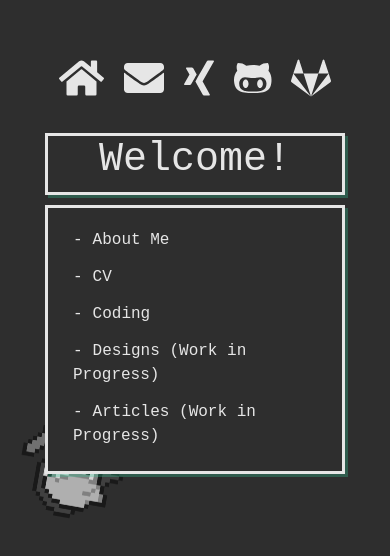
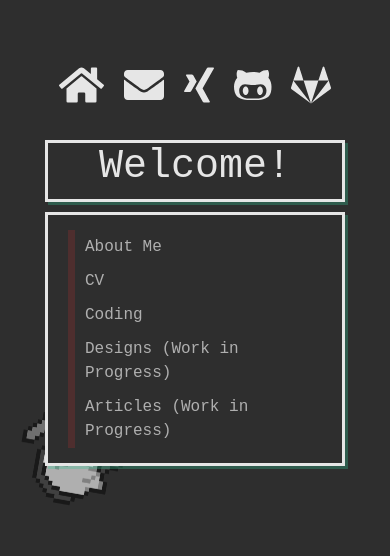
Before and after one commit to PrettyCoffee/PrettyCoffee.github.io, a React (Create React App) app: page / in a window 390 px wide. Shown: the part 164-720 px from the top of the page. Built offline with nearby package versions, Linux system fonts and the light colour scheme; the HTML template or start-up script is replaced by a standard one.

Commit message:
New home menu-item hover

```diff
--- a/src/containers/About/About.tsx
+++ b/src/containers/About/About.tsx
@@ -43,7 +43,7 @@ export function About(props:any){
             <div className="content-body content-body-me">
                 <h2>Videogames <FontAwesomeIcon className="h2-icon" icon={faGamepad}/></h2>
                 <p>
-                Videogames are a great hobby to calm and train your mind. <br/>
+                Videogames are a great hobby to calm down and train your mind. <br/>
                 Besides ARPGs like Dark Souls I am also playing rythm games like Beat-Saber. And much more if there is enough spare time left!
                 </p>
             </div>
@@ -51,7 +51,7 @@ export function About(props:any){
             <div className="content-body content-body-me">
                 <h2>Music I <FontAwesomeIcon className="h2-icon" icon={faHeart}/></h2>
                 <p>
-                    I always listen to music because it fits every mood. I have been jumping between many genres the last years. To name some of them:<br/>
+                    I am always listening to music because it fits every mood. I have been jumping between many genres the last years. To name some of them:<br/>
                     - Doom/Black Metal<br/>
                     - Lofi Hip-Hop<br/>
                     - Videogame Soundtracks<br/>
--- a/src/containers/Home/Home.css
+++ b/src/containers/Home/Home.css
@@ -1,3 +1,4 @@
+/*
 div.content-body.menu > div {
     padding: 5px 5px 5px 5px;
     border-bottom: 3px solid rgba(255,255,255,0);
@@ -16,6 +17,39 @@ div.content-body.menu > div:hover, div.content-body.menu > div:active {
     box-shadow: 3px 3px 0 var(--accent-color), -3px -3px 0 var(--accent-color2);
     transition: 0.3s;
 }
+
+div.content-body.menu > div:before {
+    content: "-";
+    padding-right: 10px;
+}
+div.content-body.menu > div {
+    padding: 5px 5px 5px 10px;
+    border-left: 7px solid rgba(0,0,0,0);
+    transition: 0.3s;
+    cursor: pointer;
+    opacity: 0.7
+}
+
+div.content-body.menu > div:hover, div.content-body.menu > div:active {
+    box-shadow: 3px 3px 0 var(--accent-color), -3px -3px 0 var(--accent-color2);
+    border-left: 0px solid rgba(0,0,0,0);
+    opacity: 1;
+}
+*/
+div.content-body.menu > div {
+    padding: 5px 5px 5px 10px;
+    border-left: 7px solid var(--accent-color2);
+    transition: 0.3s;
+    cursor: pointer;
+    opacity: 0.7
+}
+
+div.content-body.menu > div:hover, div.content-body.menu > div:active {
+    border-left: 0px solid var(--accent-color2);
+    opacity: 1;
+}
+
+
 .link {
     position: relative;
 }
@@ -36,7 +70,7 @@ div.content-body.menu > div:hover, div.content-body.menu > div:active {
 
 @media only screen and (max-width: 500px) {
     .link > img{
-        top:285px;
+        top:265px;
         left:-175px;
         transform: rotate(190deg);
     }
--- a/src/containers/Home/Settings.css
+++ b/src/containers/Home/Settings.css
@@ -12,7 +12,7 @@
     position: absolute;
     top: 0px;
     left:-173px;
-    height:160px;
+    height:145px;
 }
 .color-settings > div > div{
     display: flex;
```
